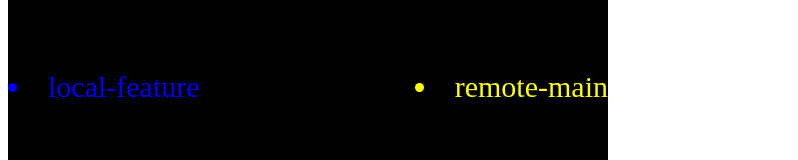
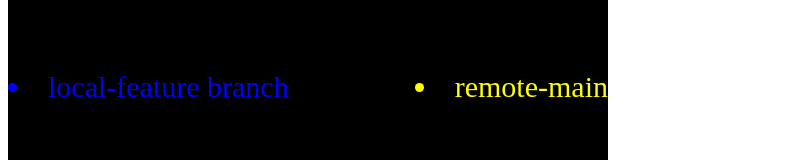
Before and after one commit to vinsonf/mf-11-01-22, a plain HTML site: page day01/index.html in a window 1280 px wide. Shown: the part 622-782 px from the top of the page, without its empty margins (0-798 px from the left). Drawn offline with Linux system fonts and the light colour scheme.

Commit message:
add branch text

```diff
--- a/day01/index.html
+++ b/day01/index.html
@@ -22,7 +22,7 @@
 
     <div class="git-flow">
         <li>local-main</li>
-        <li>local-feature</li>
+        <li>local-feature branch</li>
         <li>remote-feature</li>
         <li>remote-main</li>
     </div>
```
